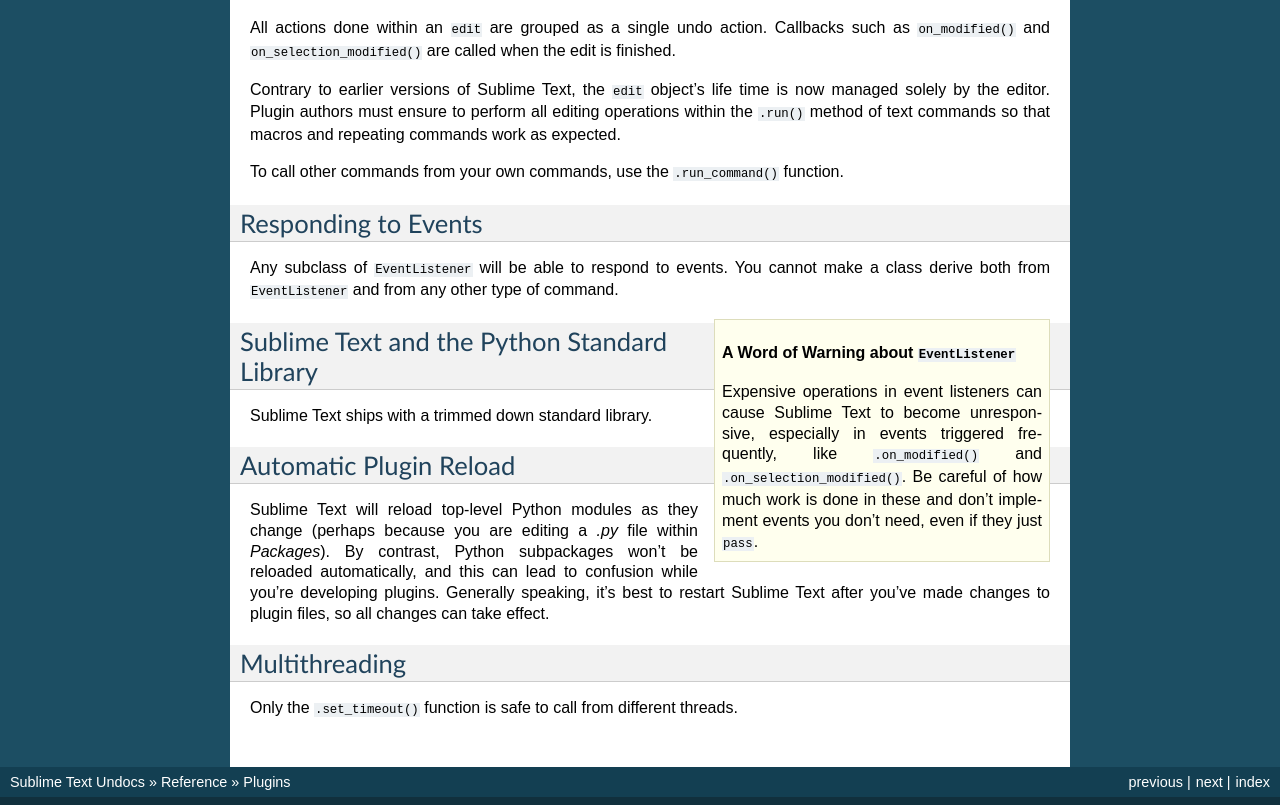
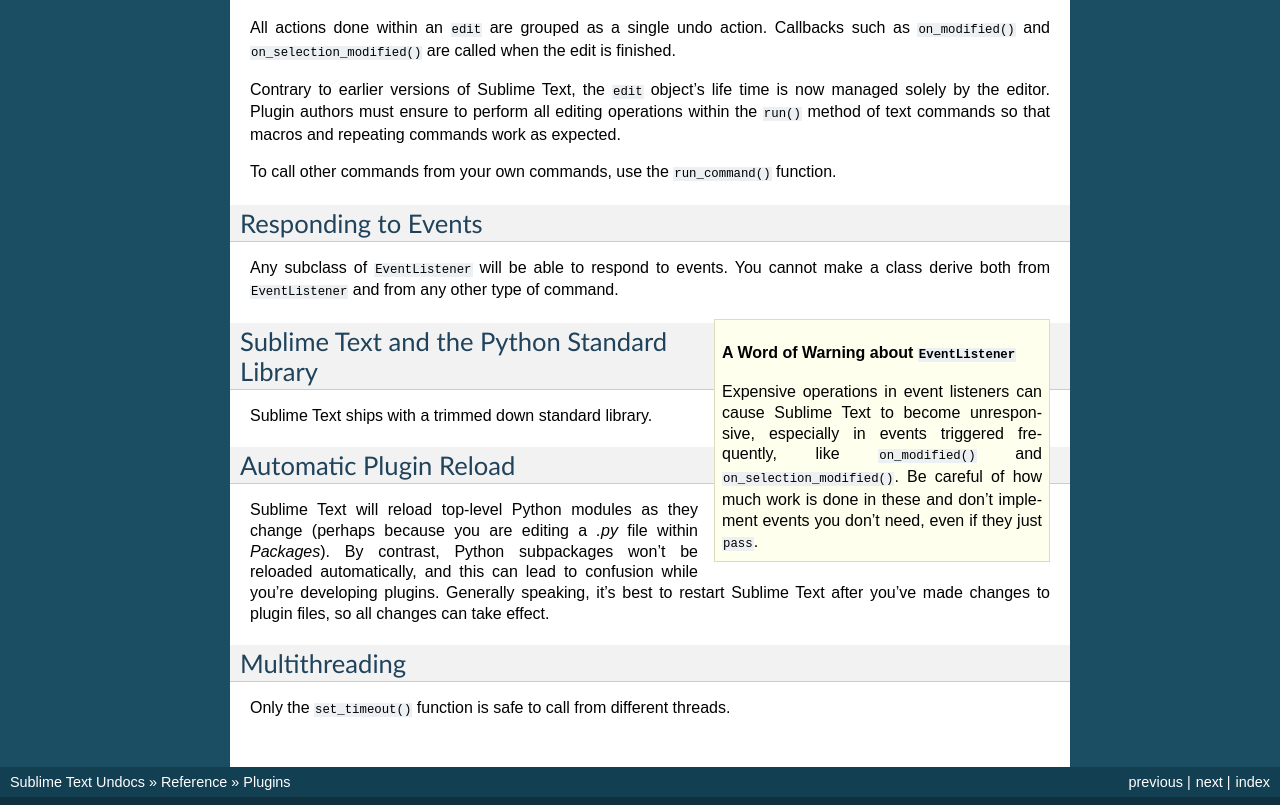
Before and after one commit to guillermooo/sublime-undocs, a Sphinx documentation site: the page built from source/reference/plugins.rst, in a window 1280 px wide. Shown: the part 1442-2247 px from the top of the page. Built offline with Sphinx 7.4.7, drawn with Linux system fonts in a browser that asks for light colours.

Commit message:
I bet I'll change this again

```diff
--- a/source/reference/plugins.rst
+++ b/source/reference/plugins.rst
@@ -91,10 +91,10 @@
 
 Contrary to earlier versions of Sublime Text, the ``edit`` object's life time is
 now managed solely by the editor. Plugin authors must ensure to perform all
-editing operations within the ``.run()`` method of text commands so that macros
+editing operations within the ``run()`` method of text commands so that macros
 and repeating commands work as expected.
 
-To call other commands from your own commands, use the ``.run_command()``
+To call other commands from your own commands, use the ``run_command()``
 function.
 
 
@@ -109,7 +109,7 @@
 
 	Expensive operations in event listeners can cause Sublime Text to become
 	unresponsive, especially in events triggered frequently, like
-	``.on_modified()`` and ``.on_selection_modified()``. Be careful of how much
+	``on_modified()`` and ``on_selection_modified()``. Be careful of how much
 	work is done in these and don't implement events you don't need, even if
 	they just ``pass``.
 
@@ -134,6 +134,6 @@
 Multithreading
 **************
 
-Only the ``.set_timeout()`` function is safe to call from different threads.
+Only the ``set_timeout()`` function is safe to call from different threads.
 
 .. XXX: Is this still true?
```
